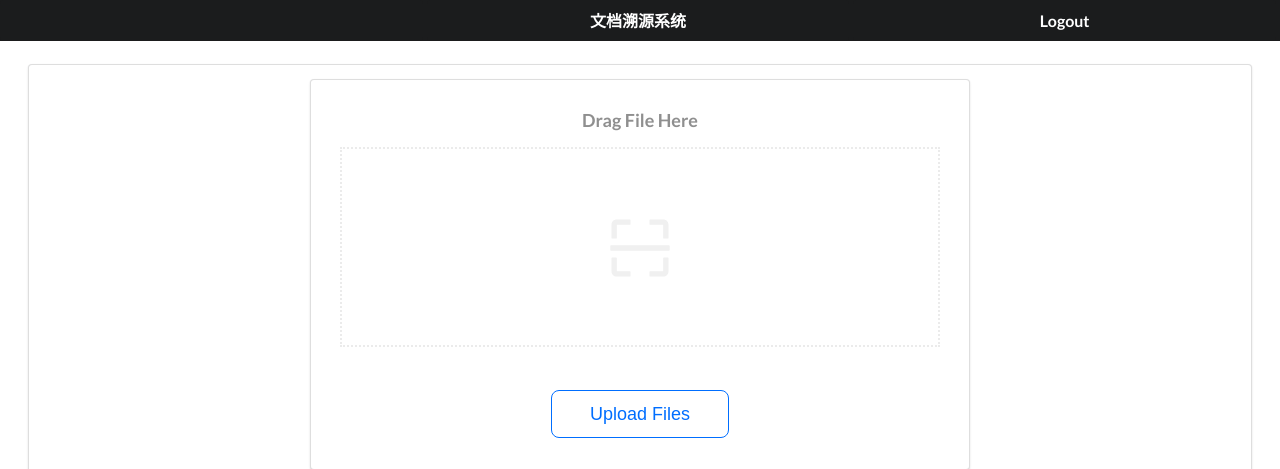
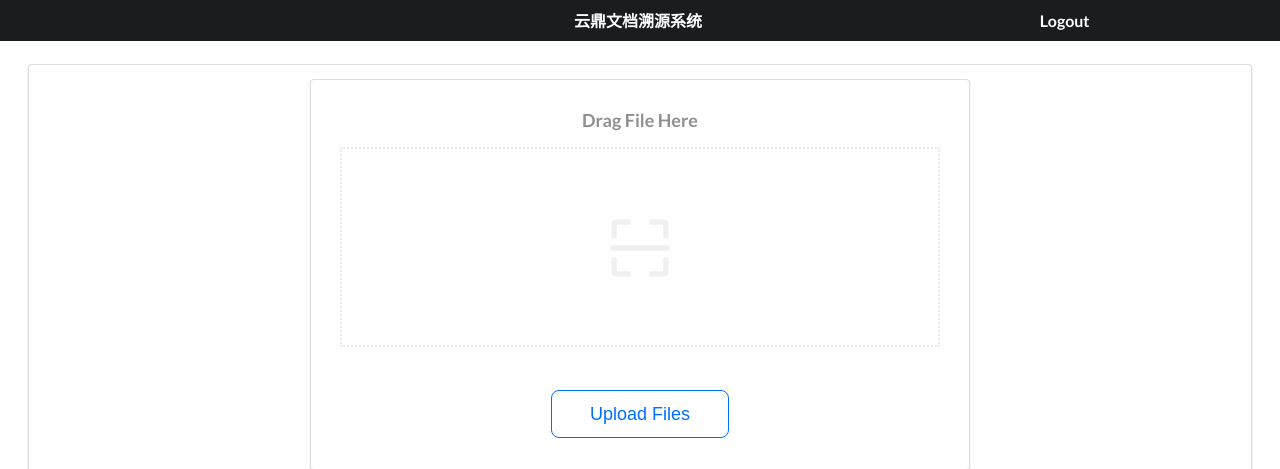
Before and after one commit to DshtAnger/officeTracker, a Django app: template server/templates/index.html in a window 1280 px wide. Shown: the top 469 px of the page. Run offline with Django 3.2, Linux system fonts and the light colour scheme; the template is opened without the code that fills it, so the values that code supplies are empty; parts of the project's set-up code (start-up, migrations or seed data) failed here and were passed over.

Commit message:
release v1

```diff
--- a/server/templates/index.html
+++ b/server/templates/index.html
@@ -2,7 +2,7 @@
 <html>
 <head>
     <meta charset="utf-8">
-    <title>Exam Page</title>
+    <title>云鼎文档溯源系统</title>
     <link rel="icon" type="image/png" href="{% static 'images/favicon.png' %}">
     <link rel="stylesheet" href="{% static 'css/semantic.css' %}">
     <link rel="stylesheet" type="text/css" href="{% static 'css/index.css' %}">
@@ -13,7 +13,7 @@
 <body>
     <div class="ui fixed inverted main menu" id="top">
       <div class="fluid large ui black button" id='sid'>{{ user_id }}</div>
-      <div class="fluid large ui black button">文档溯源系统</div>
+      <div class="fluid large ui black button">云鼎文档溯源系统</div>
       <div class="fluid large ui black button" onclick="window.location.href='/logout'">Logout</div>
     </div>
 
@@ -21,7 +21,7 @@
       <div class="ui button"></div>
       <div class="ui button"></div>
       <div class="ui button">
-        <b>文档溯源系统</b>
+        <b>云鼎文档溯源系统</b>
       </div>
     </div>
 
```
